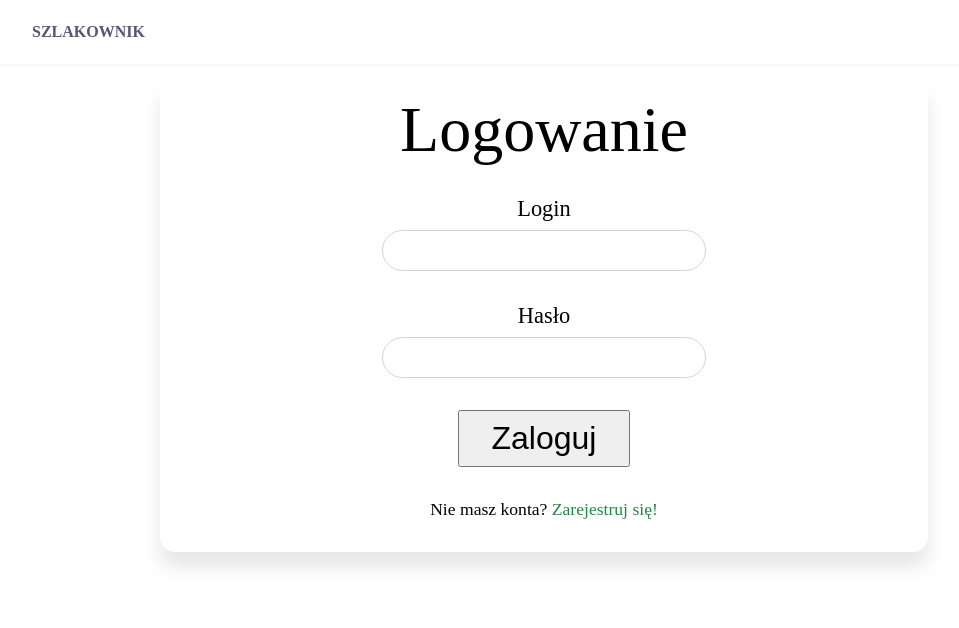
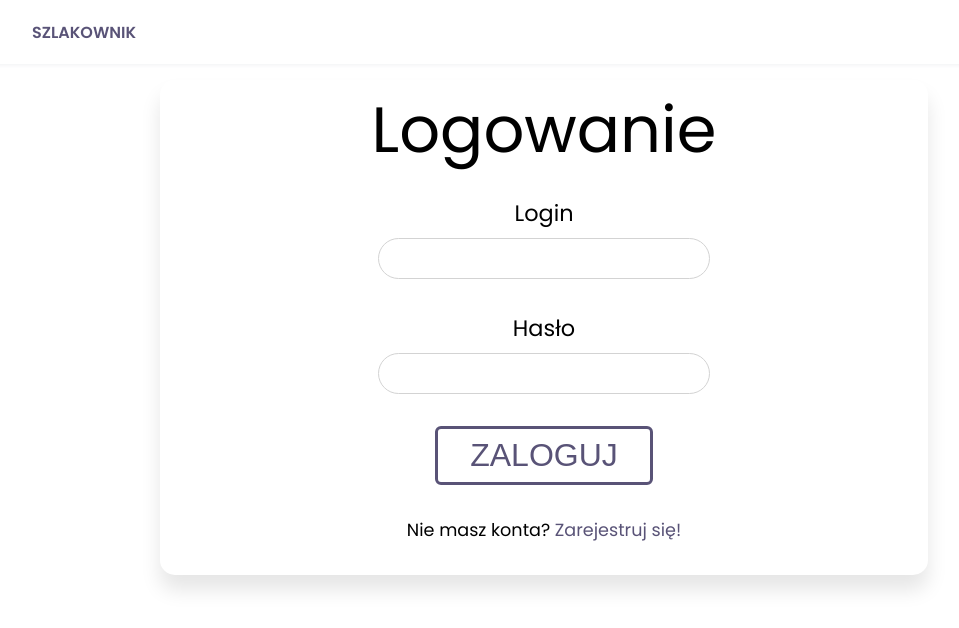
Before and after one commit to Netalyze/PO-Front, an Angular app: page /login in a window 1280 px wide. Shown: the top 628 px of the page, without its empty margins (96-1055 px from the left). Built offline with nearby package versions, Linux system fonts and the light colour scheme.

Commit message:
Drobne poprawki, message service do logowania

```diff
--- a/src/app/app.component.html
+++ b/src/app/app.component.html
@@ -1,2 +1,3 @@
 <app-navbar></app-navbar>
 <router-outlet></router-outlet>
+<app-messages></app-messages>
--- a/src/app/app.module.ts
+++ b/src/app/app.module.ts
@@ -21,6 +21,7 @@ import { HomeCardsComponent } from './home-cards/home-cards.component';
 import { CardComponent } from './card/card.component';
 import { UsersListComponent } from './users-list/users-list.component';
 import { AddUserComponent } from './add-user/add-user.component';
+import { MessagesComponent } from './messages/messages.component';
 
 @NgModule({
   declarations: [
@@ -40,6 +41,7 @@ import { AddUserComponent } from './add-user/add-user.component';
     CardComponent,
     UsersListComponent,
     AddUserComponent,
+    MessagesComponent,
   ],
   imports: [
     BrowserModule,
--- a/src/app/login/login.component.css
+++ b/src/app/login/login.component.css
@@ -84,5 +84,5 @@ button:active {
 
 a {
     text-decoration: none;
-    color: rgb(39, 134, 65);
+    color: var(--primary-color);
 }
--- a/src/app/login/login.component.ts
+++ b/src/app/login/login.component.ts
@@ -3,6 +3,7 @@ import { FormBuilder, FormGroup, Validators } from '@angular/forms';
 import { AuthService } from '../services/auth.service';
 import { first } from 'rxjs/operators';
 import { Router } from '@angular/router';
+import { MessageService } from '../message.service';
 
 @Component({
   selector: 'app-login',
@@ -17,7 +18,8 @@ export class LoginComponent implements OnInit {
 
   constructor(private formBuilder: FormBuilder,
     private auth: AuthService,
-    private router: Router) {
+    private router: Router,
+    private messageService: MessageService) {
       if (this.auth.isLoggedIn) {
         this.router.navigate(['/']);
       }
@@ -46,7 +48,8 @@ export class LoginComponent implements OnInit {
       },
         err => {
           this.loading = false;
-          console.log(err);
+          this.messageService.addMessage(err.error, 'error');
+          console.log(err.error);
         })
   }
 }
--- a/src/app/navbar/navbar.component.css
+++ b/src/app/navbar/navbar.component.css
@@ -66,6 +66,7 @@ a {
 
 .nav-item {
     margin-bottom: 2rem;
+    cursor: pointer;
 }
 
 .nav-link {
--- a/src/app/users-list/users-list.component.css
+++ b/src/app/users-list/users-list.component.css
@@ -69,6 +69,12 @@ button {
     background-color: inherit;
 }
 
+button:hover {
+    background-color: var(--primary-color);
+    color: #ffffff;
+    transition: .3s;
+}
+
 button:focus {
     outline: none;
 }
--- a/src/environments/environment.ts
+++ b/src/environments/environment.ts
@@ -4,7 +4,10 @@
 
 export const environment = {
   production: false,
-  apiUrl: 'http://localhost:5000/api' // do zmiany
+  apiUrl: 'http://localhost:5000/api',
+
+  iconOk: 'bx bx-message-alt-check',
+  iconError: 'bx bx-message-alt-x'
 };
 
 /*
--- a/src/styles.css
+++ b/src/styles.css
@@ -1,8 +1,32 @@
 /* You can add global styles to this file, and also import other style files */
+@import url("https://fonts.googleapis.com/css2?family=Poppins:wght@400;600;700&display=swap");
+
 :root {
     --primary-color: #595377;
+    --body-font: 'Poppins', sans-serif;
 }
 
 body {
-    margin: 0
+    margin: 0;
+    font-family: 'Poppins', sans-serif;
 }
+
+button {
+    cursor: pointer;
+    border: 3px solid var(--primary-color);
+    color: var(--primary-color);
+    border-radius: 6px;
+    text-transform: uppercase;
+    background: white;
+}
+
+button:hover {
+    background-color: var(--primary-color);
+    color: #ffffff;
+    transition: .3s;
+}
+
+button:active {
+    transform: scale(0.95);
+    outline: none;
+}
```
